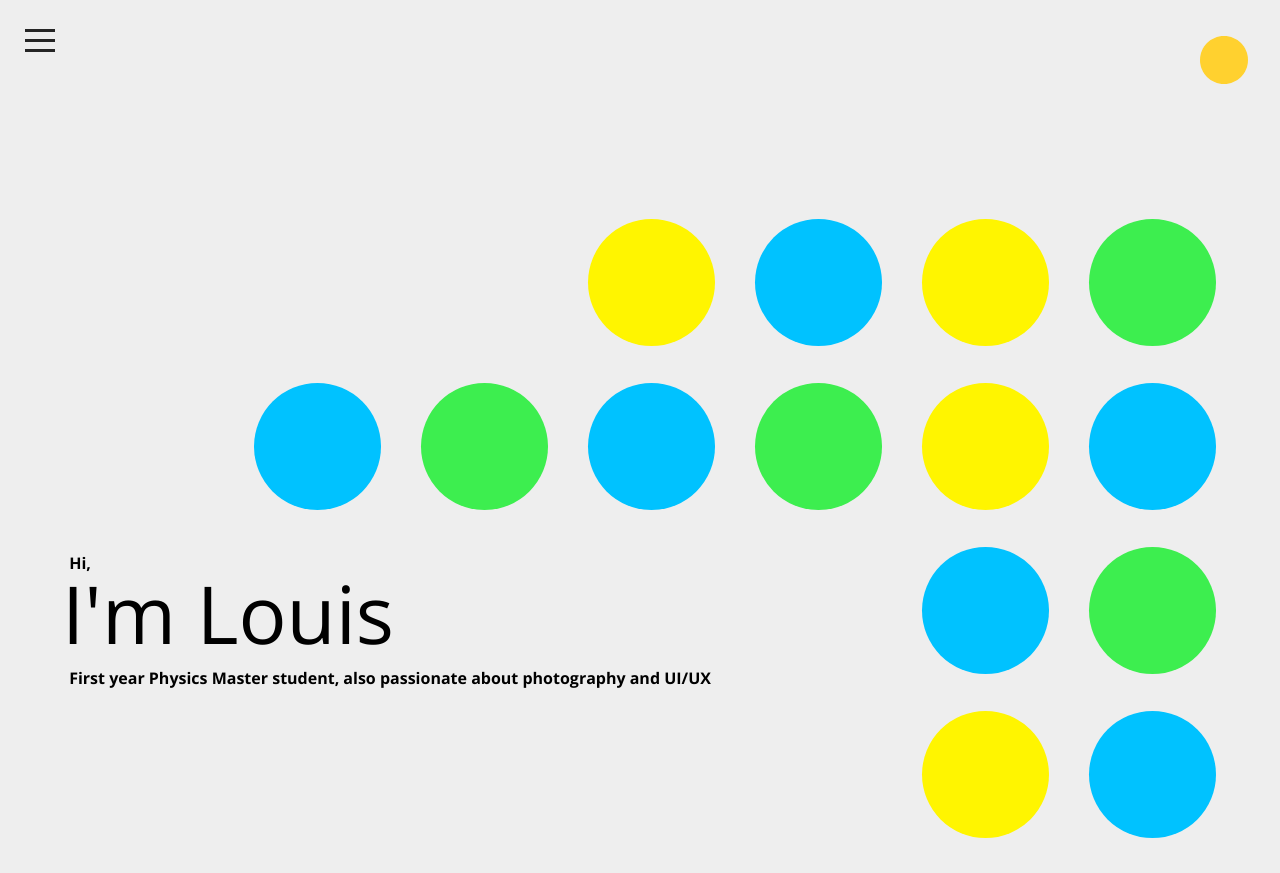
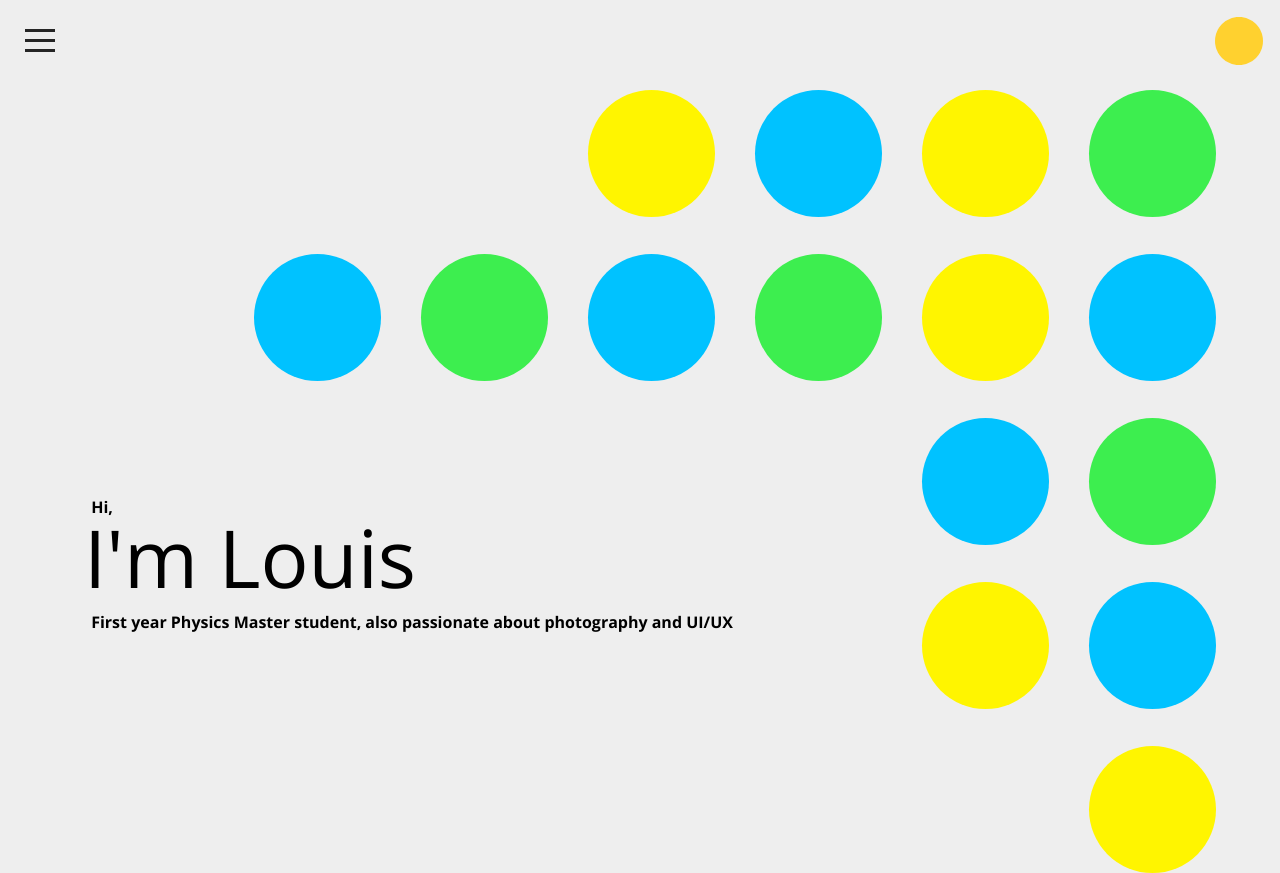
Before and after one commit to Blackbird0-o/louisdelloye.github.io, a plain HTML site: page index.html in a window 1280 px wide. Shown: the top 873 px of the page. After the commit the page ends 800 px from the top, so only its background shows below. Drawn offline with nearby package versions, Linux system fonts and the light colour scheme.

Commit message:
Fixed positions and z-indices

```diff
--- a/css/main.scss
+++ b/css/main.scss
@@ -21,8 +21,8 @@ body {
 }
 
 header {
-  position: relative;
-  top: 4vh;
+  position: fixed;
+  top: 17px;
   z-index: 10; //so that the nav menu appears above the main
   //background-color: #2240E7;
 
@@ -30,8 +30,6 @@ header {
   height: 7vh;
   width: 95vw;
   margin: auto;
-  align-items: center;
-  //margin-bottom: 10vh;
 
   // * HAMBURGER
   .menu-wrapper {
@@ -41,6 +39,8 @@ header {
     width: 50px;
     height: 50px;
     box-sizing: border-box;
+    align-items: center;
+    //background-color: red;
 
     .toggle {
       position: absolute;
@@ -104,7 +104,6 @@ header {
 
     .toggle:hover+.hamburger {
       transform: rotate(-25deg);
-      //background: rgba(255, 255, 255, 0.1);
       border-radius: 50%;
     }
 
@@ -141,24 +140,6 @@ header {
     align-content: center;
   }
 
-  /*
-  nav ul li {
-    color: #F3F3F3;
-    font-size: 20px;
-    list-style-type: none;
-    text-align: center;
-    margin: 0;
-    cursor: pointer;
-    box-sizing: 15px;
-    border-bottom: 2px solid transparent;
-  }
-
-  nav ul li:hover {
-    color: #FFCE00;
-    border-bottom: 2px solid #FFCE00;
-  }
-  */
-
   .menu-wrapper .toggle:checked+.hamburger+nav {
     opacity: 1;
     width: 100vw;
@@ -168,8 +149,6 @@ header {
 
   // * NAV
   nav {
-    //background-color: #10BAEF;
-    //display: none;
     height: 100%;
     position: relative;
     z-index: 997;
@@ -180,10 +159,6 @@ header {
       list-style: none;
       bottom: 15vh;
       left: 5vw;
-      //transform: translate(-95vw -85vh);
-      //transform: rotate(-90deg);
-
-
     }
 
     .nav-link {
@@ -205,9 +180,9 @@ header {
 
   //* DARK MODE
   .select-mode {
-    //top: 10vh;
+    position: fixed;
+    right: 17px;
     flex: 1;
-    //display: none;
     display: flex;
     justify-content: flex-end;
 
@@ -248,11 +223,29 @@ main {
 
   }
 
+  .boxing {
+    position: fixed;
+    left: 20px;
+    display: flex;
+    justify-content: flex-start;
+    z-index: 3;
+
+    .summary {
+      position: fixed;
+      position: relative;
+      top: 60vh;
+      left: 5vw;
+
+      //transform: translate(0, -120vh)
+    }
+  }
+
   svg {
     //background-color: rgb(16, 239, 16);
-    position: relative;
-    top: 10px;
-    left: 20vw;
+    position: fixed;
+    top: 90px;
+    //left: 10vw;
+    right: -20vw;
     //right: 10vw;
     //max-height: 120vh;
     //max-width: 80vw;
@@ -262,22 +255,7 @@ main {
       fill: #E52B50;
     }
   }
-
-  .boxing {
-    position: relative;
-    display: flex;
-    justify-content: flex-start;
-
-    .summary {
-      position: fixed;
-      position: relative;
-      top: 60vh;
-      left: 5vw;
-      z-index: 3;
-      //transform: translate(0, -120vh)
-    }
-  }
-
 }
 
 // TODO Add media queries for table phone and smaller (width and size !) computer screen
+// TODO Fix hover properties broken when using on mobile
```
Also changed, not shown: index.html (+0 -4 lines), css/main.css, 1 other file.
